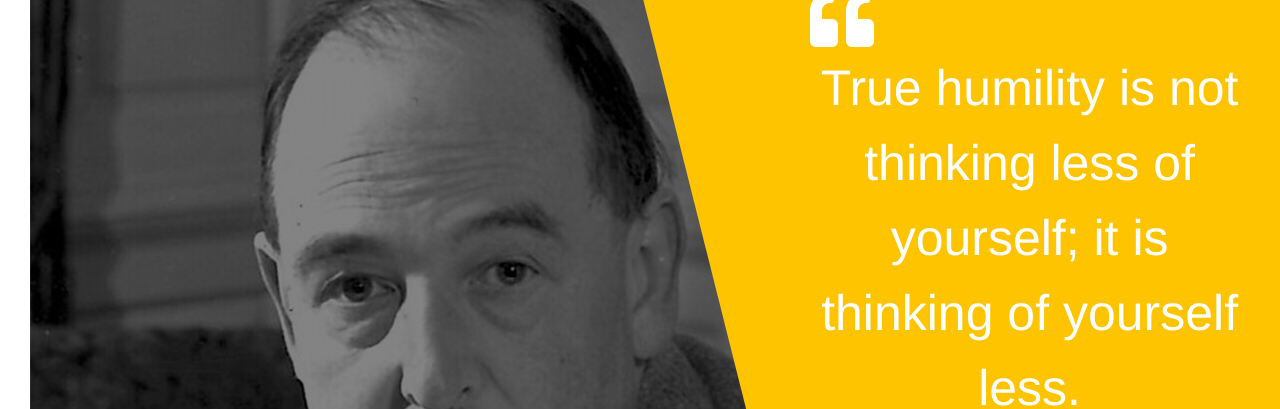
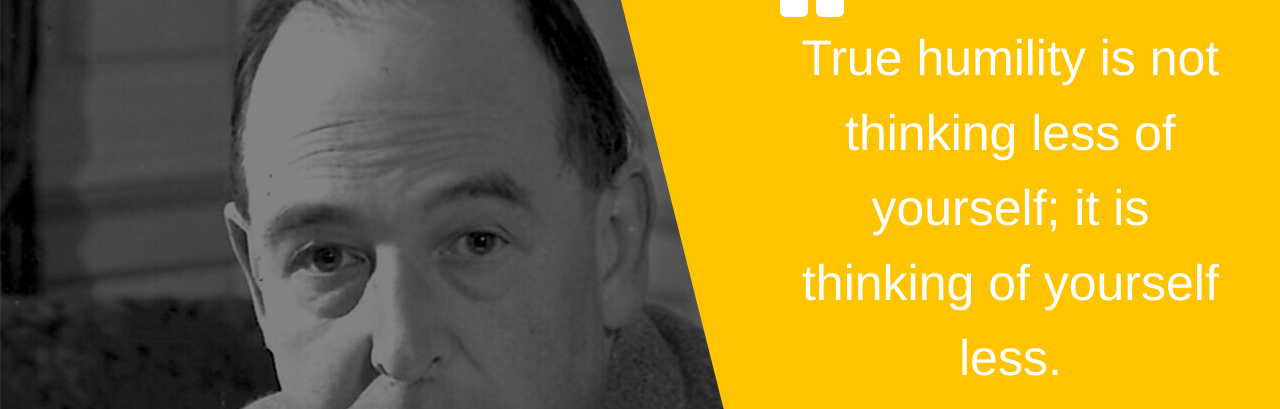
Before and after one commit to joannapuno/QuoteMachine, a plain HTML site: page index.html in a window 1280 px wide. Shown: the part 83-492 px from the top of the page. Drawn offline with nearby package versions, Linux system fonts and the light colour scheme.

Commit message:
adjusted width

```diff
--- a/styles.css
+++ b/styles.css
@@ -3,7 +3,6 @@
 #wrapper {
     width: 100%;
     margin: 0 auto;
-    padding: 30px;
 
   }
 
@@ -19,7 +18,7 @@
 
   #img-box {
       height: 700px;
-      width: 70%;
+      width: 40%;
       background-size: cover;
       background-position-x: -100px;
       position:absolute;
```
